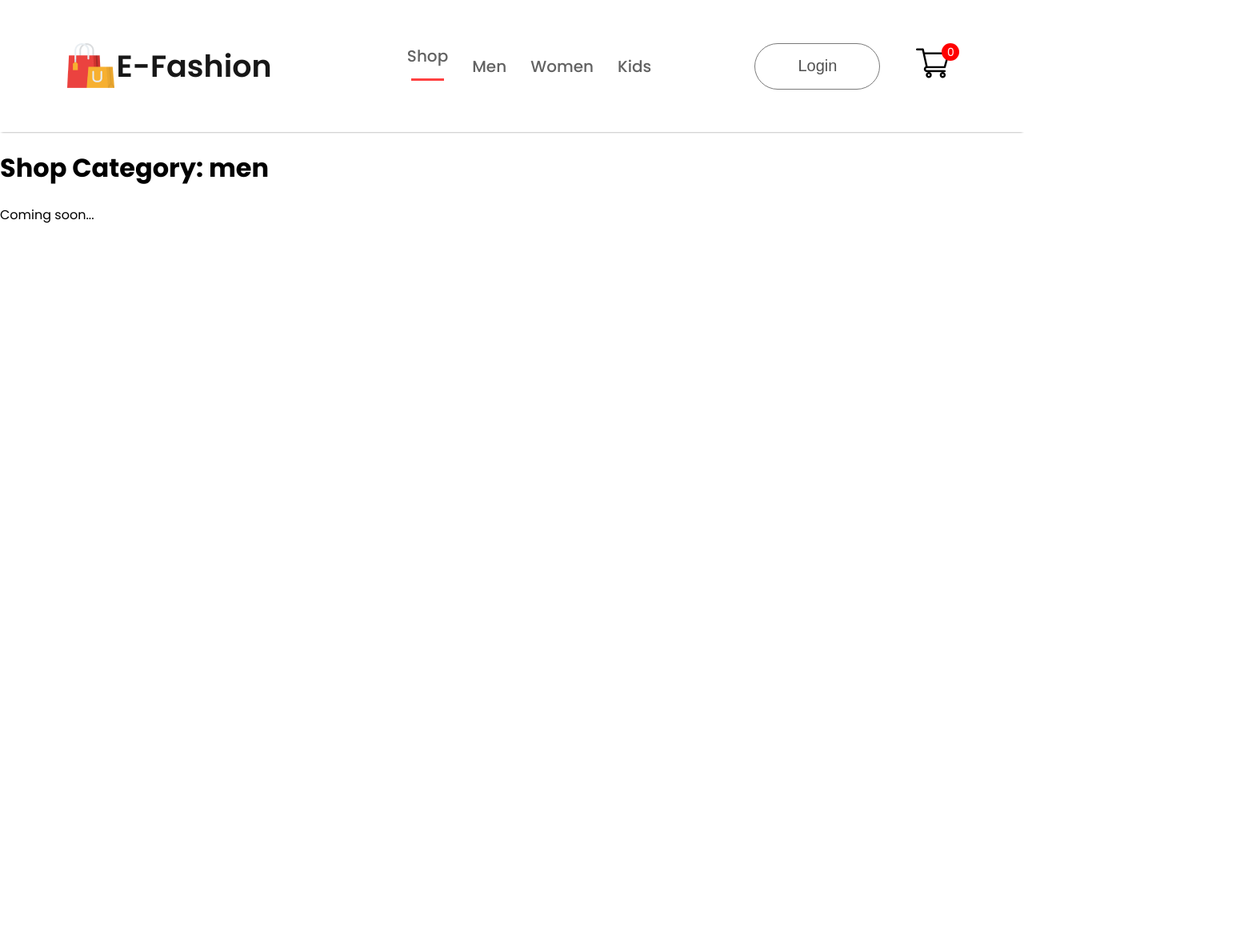
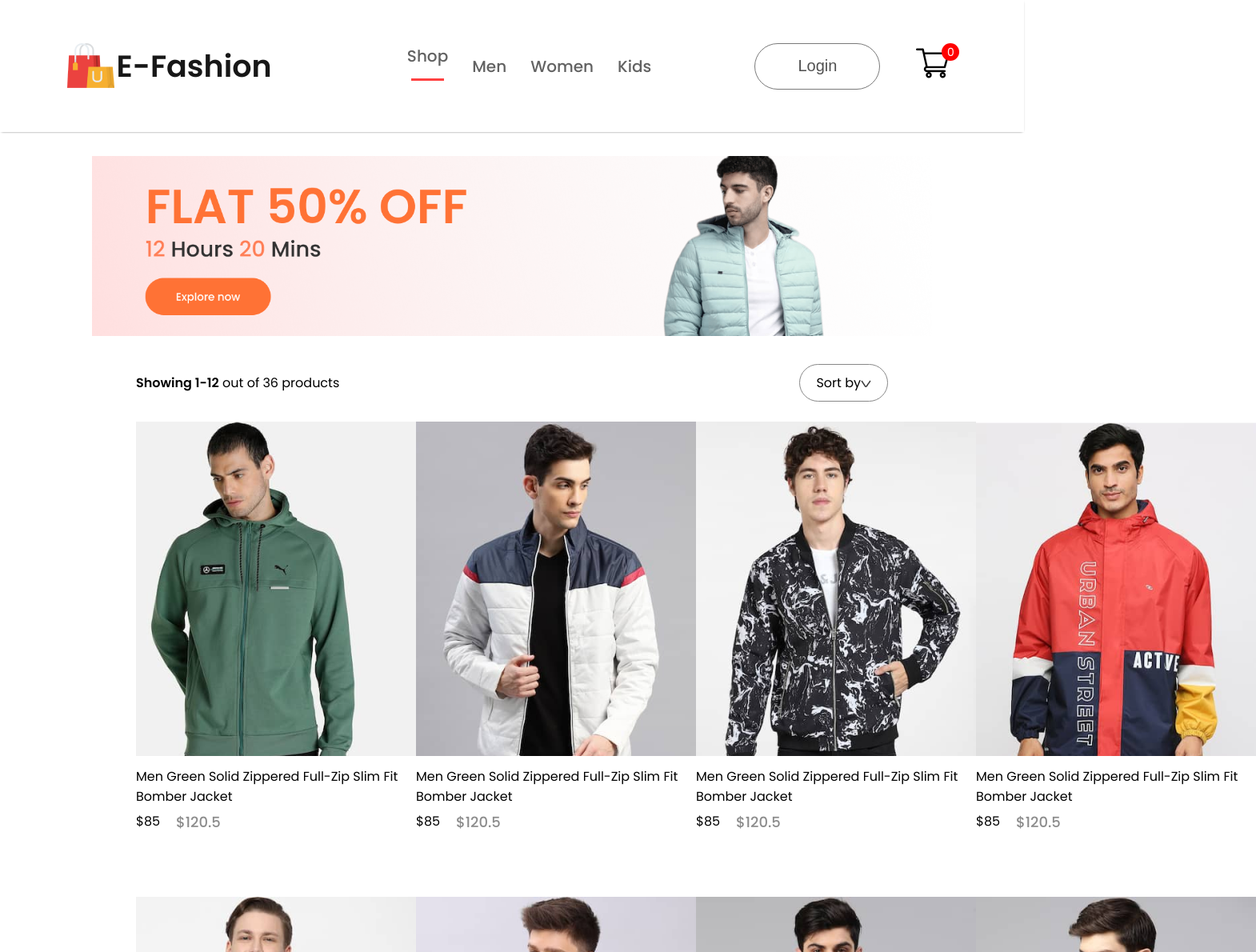
Before and after one commit to FarhanSiam042/E-Commerce-Website, a React (Create React App) app in the folder Frontend/: page /mens in a window 1280 px wide. Shown: the top 1190 px of the page at 80% size, 1570 px wide, since content can reach past the window. Before the commit the page ends 800 px from the top, so only its background shows below. Built offline with nearby package versions, Linux system fonts and the light colour scheme.

Commit message:
Created Men,Women & Kids page

```diff
--- a/Frontend/src/App.js
+++ b/Frontend/src/App.js
@@ -3,10 +3,13 @@ import "./App.css";
 import Navbar from "./Components/Navbar/Navbar";
 import { BrowserRouter, Routes, Route } from "react-router-dom";
 import { Shop } from "./Pages/Shop";
-import { ShopCategory } from "./Pages/ShopCategory";
+import ShopCategory from "./Pages/ShopCategory";
 import Product from "./Pages/Product";
 import Cart from "./Pages/Cart";
 import LoginSignup from "./Pages/LoginSignup";
+import men_banner from "./Components/Assets/banner_mens.png";
+import women_banner from "./Components/Assets/banner_women.png";
+import kid_banner from "./Components/Assets/banner_kids.png";
 
 function App() {
   return (
@@ -15,9 +18,18 @@ function App() {
         <Navbar />
         <Routes>
           <Route path="/" element={<Shop />} />
-          <Route path="/mens" element={<ShopCategory category="men" />} />
-          <Route path="/womens" element={<ShopCategory category="women" />} />
-          <Route path="/kids" element={<ShopCategory category="kid" />} />
+          <Route
+            path="/mens"
+            element={<ShopCategory banner={men_banner} category="men" />}
+          />
+          <Route
+            path="/womens"
+            element={<ShopCategory banner={women_banner} category="women" />}
+          />
+          <Route
+            path="/kids"
+            element={<ShopCategory banner={kid_banner} category="kid" />}
+          />
           <Route path="/product" element={<Product />} />
           <Route path="/product/:productId" element={<Product />} />
           <Route path="/cart" element={<Cart />} />
--- /dev/null
+++ b/Frontend/src/Components/Context/ShopContext.css
@@ -0,0 +1 @@
+/* ShopContext CSS - Currently no specific styles needed */
--- /dev/null
+++ b/Frontend/src/Components/Context/ShopContext.jsx
@@ -0,0 +1,18 @@
+import React, { createContext } from "react";
+import all_product from "../Assets/all_product";
+
+export const ShopContext = createContext(null);
+
+const ShopContextProvider = (props) => {
+  const contextValue = {
+    all_product,
+  };
+
+  return (
+    <ShopContext.Provider value={contextValue}>
+      {props.children}
+    </ShopContext.Provider>
+  );
+};
+
+export default ShopContextProvider;
--- /dev/null
+++ b/Frontend/src/Components/Footer/Footer.css
@@ -0,0 +1,45 @@
+.footer {
+  background-color: #f8f8f8;
+  padding: 20px 0;
+  text-align: center;
+}
+
+.footer-logo {
+  display: flex;
+  align-items: center;
+  justify-content: center;
+}
+
+.footer-logo img {
+  width: 50px;
+  margin-right: 10px;
+}
+
+.footer-links {
+  list-style: none;
+  padding: 0;
+  margin: 10px 0;
+}
+
+.footer-links li {
+  display: inline;
+  margin: 0 15px;
+}
+
+.footer-social-icon {
+  margin: 10px 0;
+}
+
+.footer-icons-container {
+  display: inline-block;
+  margin: 0 10px;
+}
+
+.footer-icons-container img {
+  width: 24px;
+  height: 24px;
+}
+
+.footer-copywright {
+  margin-top: 10px;
+}
--- /dev/null
+++ b/Frontend/src/Components/Footer/Footer.jsx
@@ -0,0 +1,40 @@
+import React from "react";
+import "./Footer.css";
+import footer_logo from "../Assets/logo_big.png";
+import instagram_icon from "../Assets/instagram_icon.png";
+import pinterest_icon from "../Assets/pintester_icon.png";
+import whatsapp_icon from "../Assets/whatsapp_icon.png";
+
+const Footer = () => {
+  return (
+    <div className="footer">
+      <div className="footer-logo">
+        <img src={footer_logo} alt="Footer Logo" />
+        <p>E-Fashion</p>
+      </div>
+      <ul className="footer-links">
+        <li>Company</li>
+        <li>Products</li>
+        <li>Offices</li>
+        <li>About</li>
+        <li>Contact</li>
+      </ul>
+      <div className="footer-social-icon">
+        <div className="footer-icons-container">
+          <img src={instagram_icon} alt="Instagram" />
+        </div>
+        <div className="footer-icons-container">
+          <img src={pinterest_icon} alt="Pinterest" />
+        </div>
+        <div className="footer-icons-container">
+          <img src={whatsapp_icon} alt="WhatsApp" />
+        </div>
+      </div>
+      <div className="footer-copywright">
+        <p>© 2024 E-Fashion. All rights reserved.</p>
+      </div>
+    </div>
+  );
+};
+
+export default Footer;
--- a/Frontend/src/Components/Hero/Hero.css
+++ b/Frontend/src/Components/Hero/Hero.css
@@ -1,7 +1,9 @@
 .hero {
-  height: 100vh;
+  min-height: 100vh;
   background: linear-gradient(180deg, #fde1ff, #e1ffea22 60%);
   display: flex;
+  align-items: center;
+  padding: 0 50px;
 }
 
 .hero-left {
@@ -9,9 +11,10 @@
   display: flex;
   flex-direction: column;
   justify-content: center;
-  gap: 20px;
-  padding-left: 180px;
+  gap: 10px;
+  padding-left: 100px;
   line-height: 1.1;
+  max-width: 50%;
 }
 
 .hero-left h2 {
@@ -33,8 +36,9 @@
   gap: 20px;
 }
 
-.hand-icon img {
+.hero-hand-icon img {
   width: 105px;
+  height: auto;
 }
 
 .hero-latest-btn {
@@ -51,6 +55,17 @@
   font-size: 22px;
   font-weight: 500;
   cursor: pointer;
+  border: none;
+  transition: background-color 0.3s ease;
+}
+
+.hero-latest-btn:hover {
+  background: #e63939;
+}
+
+.hero-latest-btn img {
+  width: 20px;
+  height: 20px;
 }
 
 .hero-right {
@@ -58,9 +73,52 @@
   display: flex;
   align-items: center;
   justify-content: center;
+  padding: 20px;
 }
 
 .hero-right img {
   width: 100%;
-  max-width: 610px;
+  max-width: 500px;
+  height: auto;
+  object-fit: contain;
 }
+
+/* Responsive Design */
+@media (max-width: 1024px) {
+  .hero {
+    flex-direction: column;
+    min-height: auto;
+    padding: 50px 20px;
+  }
+
+  .hero-left {
+    padding-left: 0;
+    text-align: center;
+    max-width: 100%;
+    margin-bottom: 30px;
+  }
+
+  .hero-left p {
+    font-size: 60px;
+  }
+}
+
+@media (max-width: 768px) {
+  .hero-left p {
+    font-size: 45px;
+  }
+
+  .hero-left h2 {
+    font-size: 22px;
+  }
+
+  .hero-latest-btn {
+    width: 280px;
+    height: 60px;
+    font-size: 18px;
+  }
+
+  .hero-hand-icon img {
+    width: 80px;
+  }
+}
--- a/Frontend/src/Components/Hero/Hero.jsx
+++ b/Frontend/src/Components/Hero/Hero.jsx
@@ -16,11 +16,11 @@ const Hero = () => {
         </div>
         <p>collections</p>
         <p>for everyone</p>
-      </div>
 
-      <div className="hero-latest-btn">
-        <div>Latest Collection</div>
-        <img src={arrow_icon} alt="" />
+        <div className="hero-latest-btn">
+          <div>Latest Collection</div>
+          <img src={arrow_icon} alt="" />
+        </div>
       </div>
       <div className="hero-right">
         <img src={hero_image} alt="" />
--- /dev/null
+++ b/Frontend/src/Pages/CSS/ShopCategory.css
@@ -0,0 +1,42 @@
+.shopcategory-banner {
+  display: block;
+  margin: 30px auto;
+  width: 82%;
+}
+
+.shopcategory-indexSort {
+  display: flex;
+  justify-content: space-between;
+  align-items: center;
+  margin: 0px 170px;
+}
+
+.shopcategory-sort {
+  padding: 10px 20px;
+  border-radius: 40px;
+  border: 1px solid #888;
+}
+
+.shopcategory-indexSort p span {
+  font-weight: 600;
+}
+.shopcategory-products {
+  margin: 20px 170px;
+  display: grid;
+  grid-template-columns: 1fr 1fr 1fr 1fr;
+  row-gap: 80px;
+}
+
+.shopcategory-loadmore {
+  display: flex;
+  justify-content: center;
+  align-items: center;
+  margin: 150px auto;
+  width: 233px;
+  height: 69px;
+  border-radius: 75px;
+  background: #ededed;
+  color: #787878;
+  font-size: 18px;
+  font-weight: 500;
+}
--- a/Frontend/src/Pages/Shop.jsx
+++ b/Frontend/src/Pages/Shop.jsx
@@ -4,6 +4,7 @@ import Popular from "../Components/Popular/Popular";
 import Offers from "../Components/Offers/Offers";
 import NewCollections from "../Components/NewCollections/NewCollections";
 import NewsLetter from "../Components/NewsLetter/NewsLetter";
+import Footer from "../Components/Footer/Footer";
 
 export const Shop = () => {
   return (
@@ -13,6 +14,7 @@ export const Shop = () => {
       <Offers />
       <NewCollections />
       <NewsLetter />
+      <Footer />
     </div>
   );
 };
--- a/Frontend/src/Pages/ShopCategory.jsx
+++ b/Frontend/src/Pages/ShopCategory.jsx
@@ -1,10 +1,51 @@
 import React from "react";
+import "./CSS/ShopCategory.css";
+import dropdown_icon from "../Components/Assets/dropdown_icon.png";
+import { useContext } from "react";
+import { ShopContext } from "../Components/Context/ShopContext";
+import Item from "../Components/Items/Items";
 
-export const ShopCategory = (props) => {
+const ShopCategory = (props) => {
+  const { all_product } = useContext(ShopContext);
   return (
-    <div>
-      <h1>Shop Category: {props.category}</h1>
-      <p>Coming soon...</p>
+    <div className="shop-category">
+      <img
+        className="shopcategory-banner"
+        src={props.banner}
+        alt={props.category}
+      />
+      <div className="shopcategory-indexSort">
+        <p>
+          <span>Showing 1-12</span> out of 36 products
+        </p>
+        <div className="shopcategory-sort">
+          Sort by
+          <img src={dropdown_icon} alt="" />
+        </div>
+      </div>
+      <div className="shopcategory-products">
+        {all_product.map((item, i) => {
+          if (props.category === item.category) {
+            return (
+              <Item
+                key={i}
+                id={item.id}
+                image={item.image}
+                name={item.name}
+                new_price={item.new_price}
+                old_price={item.old_price}
+              />
+            );
+          } else {
+            return null;
+          }
+        })}
+      </div>
+      <div className="shopcategory-loadmore">
+        <button>Explore More</button>
+      </div>
     </div>
   );
 };
+
+export default ShopCategory;
--- a/Frontend/src/index.js
+++ b/Frontend/src/index.js
@@ -2,10 +2,11 @@ import React from "react";
 import ReactDOM from "react-dom/client";
 import "./index.css";
 import App from "./App";
+import ShopContextProvider from "./Components/Context/ShopContext";
 
 const root = ReactDOM.createRoot(document.getElementById("root"));
 root.render(
-  <React.StrictMode>
+  <ShopContextProvider>
     <App />
-  </React.StrictMode>
+  </ShopContextProvider>
 );
```
